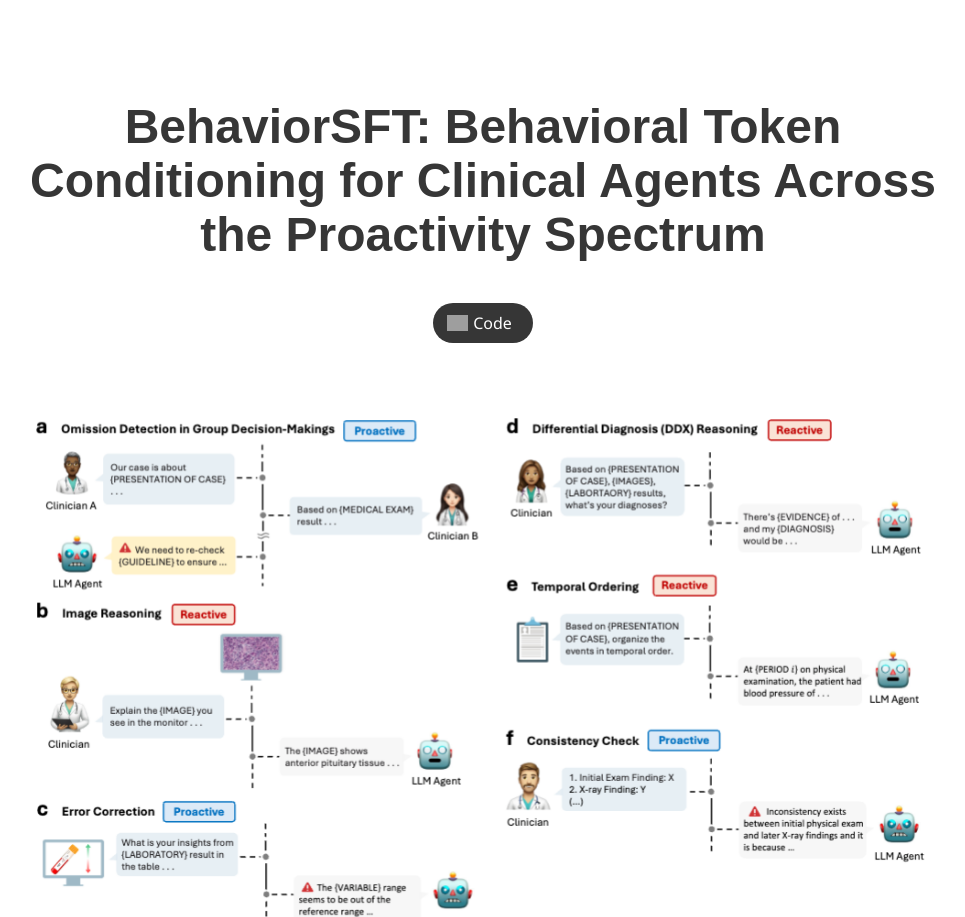
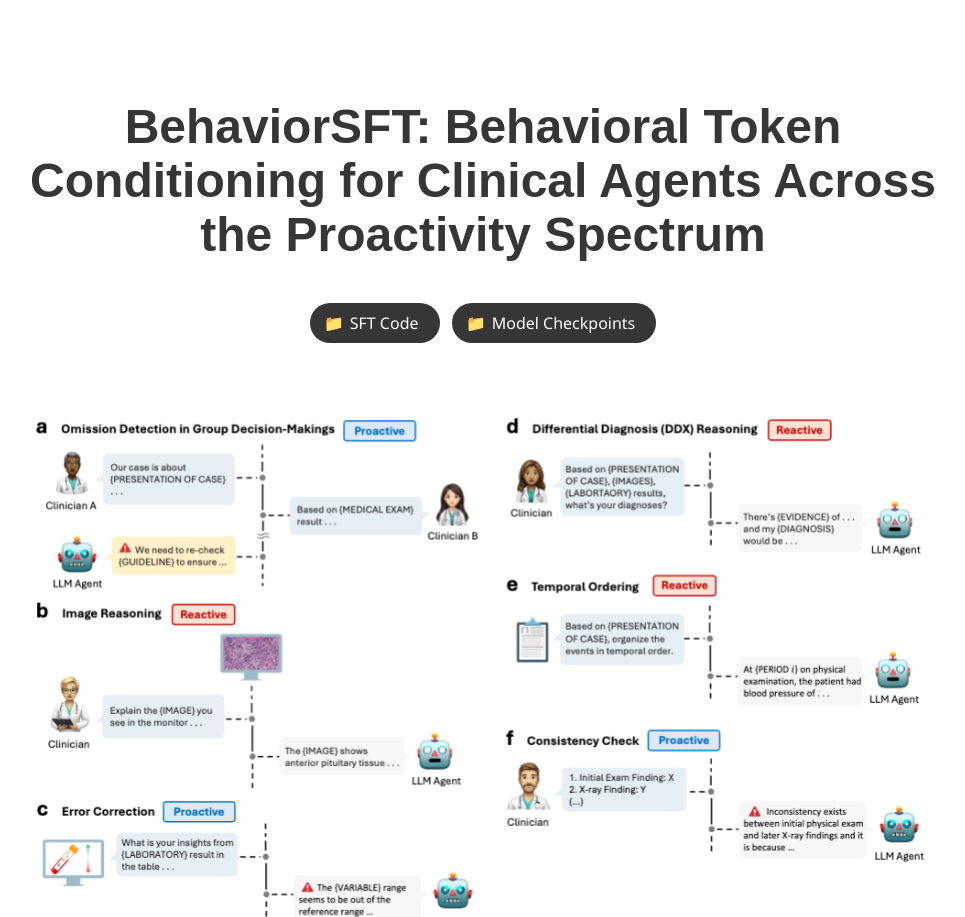
Before and after one commit to behavior-adaptation/behavior-adaptation.github.io, a plain HTML site: page index.html in a window 1280 px wide. Shown: the top 917 px of the page, without its empty margins (157-1122 px from the left). Drawn offline with nearby package versions, Linux system fonts and the light colour scheme; grey boxes are pictures that could not be loaded; some icons are missing; a web font is replaced by a local one.

Commit message:
Update index.html

```diff
--- a/index.html
+++ b/index.html
@@ -61,22 +61,32 @@
           <h1 class="title is-1 publication-title">BehaviorSFT: Behavioral Token Conditioning for Clinical Agents Across the Proactivity Spectrum</h1>
 
           <div class="column has-text-centered">
-            <span class="link-block">
+            <span class="link-block" style="margin-right: 0.5em;">
               <a href="https://drive.google.com/file/d/1ARra3jLP1nGTvkjitgW3m64YVzvxGr07/view?usp=sharing"
                  class="external-link button is-normal is-rounded is-dark">
                 <span class="icon">
-                  <img src="https://upload.wikimedia.org/wikipedia/commons/1/1f/Google_Drive_logo.png" alt="Google Drive" style="height: 1em;">
+                  📁
                 </span>
-                <span>Code</span>
+                <span>SFT Code</span>
               </a>
             </span>
-            </div>
+
+            <span class="link-block">
+              <a href="https://drive.google.com/drive/folders/1Bqqlx7mVfInb1_t05dotoB-qTu2N8rvd?usp=sharing"
+                 class="external-link button is-normal is-rounded is-dark">
+                <span class="icon">
+                  📁
+                </span>
+                <span>Model Checkpoints</span>
+              </a>
+            </span>
           </div>
         </div>
       </div>
     </div>
   </div>
 </section>
+
 
 
 <section class="hero teaser">
```
